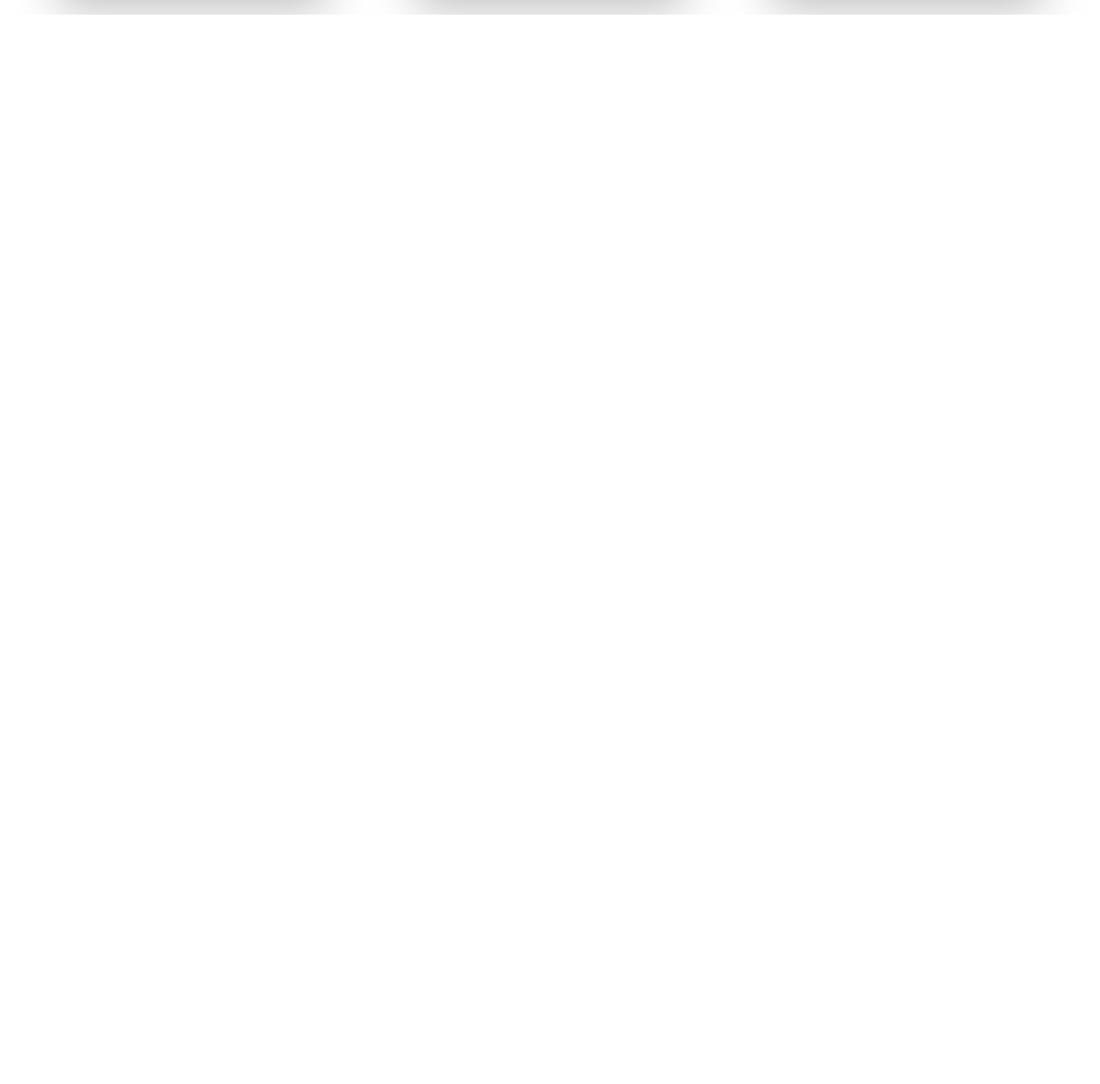
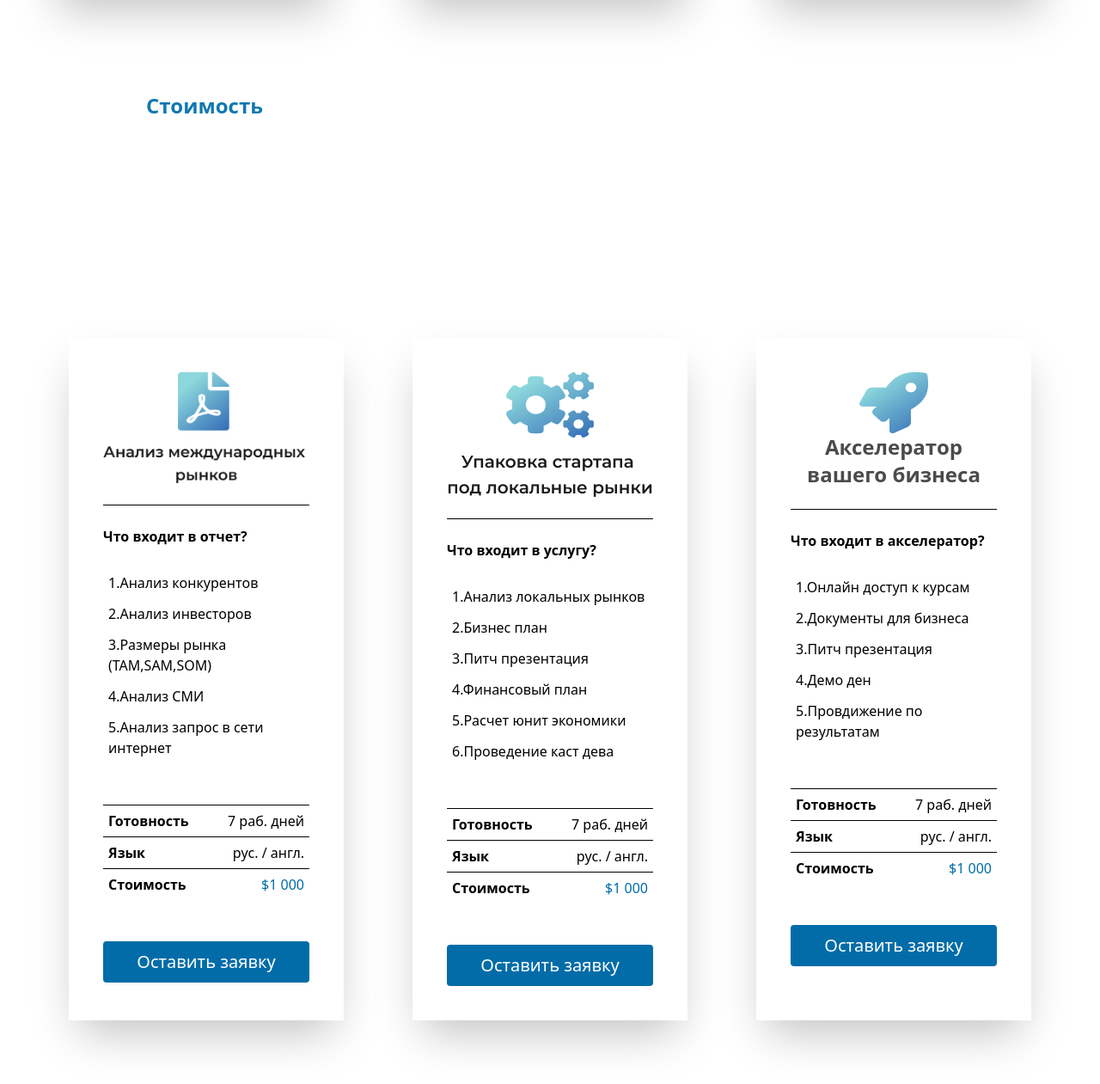
Before and after one commit to nasimovmuhammad7-dotcom/egzamin-17-1-26, a website: page index.html in a window 1280 px wide. Shown: the part 7375-8636 px from the top of the page at 86% size. Before the commit the page ends 7392 px from the top, so only its background shows below. Drawn offline with Linux system fonts and the light colour scheme.

Commit message:
section 10

```diff
--- a/index.html
+++ b/index.html
@@ -275,5 +275,115 @@
             <p>Подписка на аналитические отчеты по международным рынкам высокотехнологичных сфер</p>
         </div>
     </div>
+    <div class="text-[#1178B2] p-2.5 font-bold text-2xl mt-20  max-w-380 m-auto">
+        <p class="pl-10 lg:pl-40 md:pl-50">Стоимость</p>
+    </div>
+    <div class="lg:flex justify-center gap-10 mt-1 p-1 md:p-60">
+        <div class="p-10 w-90 shadow-2xl">
+            <img src="./src/Group 816.png" alt="">
+            <br>
+            <hr>
+            <br>
+            <p class="font-bold">Что входит в отчет?</p>
+            <br>
+            <p class="p-1.5">1.Анализ конкурентов</p>
+            <p class="p-1.5">2.Анализ инвесторов</p>
+            <p class="p-1.5">3.Размеры рынка (TAM,SAM,SOM)</p>
+            <p class="p-1.5">4.Анализ СМИ</p>
+            <p class="p-1.5">5.Анализ запрос в сети интернет</p>
+            <br>
+            <br>
+            <hr>
+            <div class="flex justify-between  p-1.5">
+                <p class="font-bold">Готовность</p>
+                <p>7 раб. дней</p>
+            </div>
+            <hr>
+            <div class="flex justify-between p-1.5">
+                <p class="font-bold">Язык</p>
+                <p>рус. / англ.</p>
+            </div>
+            <hr>
+            <div class="flex justify-between p-1.5">
+                <p class="font-bold">Стоимость</p>
+                <p class="text-[#016CA8]"> $1 000 </p>
+            </div>
+            <br>
+            <br>
+            <button class="w-60 p-2.5 bg-[#016CA8] rounded text-xl text-white">Оставить заявку</button>
+        </div>
+        <br>
+        <div class="p-10 w-90 shadow-2xl">
+            <img src="./src/Group 817.png" alt="">
+            <br>
+            <hr>
+            <br>
+            <p class="font-bold">Что входит в услугу?</p>
+            <br>
+            <p class="p-1.5">1.Анализ локальных рынков</p>
+            <p class="p-1.5">2.Бизнес план</p>
+            <p class="p-1.5">3.Питч презентация</p>
+            <p class="p-1.5">4.Финансовый план</p>
+            <p class="p-1.5">5.Расчет юнит экономики</p>
+            <p class="p-1.5">6.Проведение каст дева</p>
+            <br>
+            <br>
+            <hr>
+            <div class="flex justify-between  p-1.5">
+                <p class="font-bold">Готовность</p>
+                <p>7 раб. дней</p>
+            </div>
+            <hr>
+            <div class="flex justify-between p-1.5">
+                <p class="font-bold">Язык</p>
+                <p>рус. / англ.</p>
+            </div>
+            <hr>
+            <div class="flex justify-between p-1.5">
+                <p class="font-bold">Стоимость</p>
+                <p class="text-[#016CA8]"> $1 000 </p>
+            </div>
+            <br>
+            <br>
+            <button class="w-60 p-2.5 bg-[#016CA8] rounded text-xl text-white">Оставить заявку</button>
+        </div>
+        <br>
+        <div class="p-10 w-90 shadow-2xl">
+            <div class="text-center font-bold text-2xl text-[#1b1b1bc9]">
+                <img class="relative left-20" src="./src/Group 670 (1).png" alt="">
+                <p>Акселератор <br> вашего бизнеса</p>
+            </div>
+            <br>
+            <hr>
+            <br>
+            <p class="font-bold">Что входит в акселератор?</p>
+            <br>
+            <p class="p-1.5">1.Онлайн доступ к курсам</p>
+            <p class="p-1.5">2.Документы для бизнеса</p>
+            <p class="p-1.5">3.Питч презентация</p>
+            <p class="p-1.5">4.Демо ден</p>
+            <p class="p-1.5">5.Провдижение по результатам </p>
+            <br>
+            <br>
+            <hr>
+            <div class="flex justify-between  p-1.5">
+                <p class="font-bold">Готовность</p>
+                <p>7 раб. дней</p>
+            </div>
+            <hr>
+            <div class="flex justify-between p-1.5">
+                <p class="font-bold">Язык</p>
+                <p>рус. / англ.</p>
+            </div>
+            <hr>
+            <div class="flex justify-between p-1.5">
+                <p class="font-bold">Стоимость</p>
+                <p class="text-[#016CA8]"> $1 000 </p>
+            </div>
+            <br>
+            <br>
+            <button class="w-60 p-2.5 bg-[#016CA8] rounded text-xl text-white">Оставить заявку</button>
+        </div>
+    </div>
 </body>
 </html>
```
Also changed, not shown: src/Group 670 (1).png (added), src/Group 816.png (added), src/Group 817.png (added), src/output.css.
